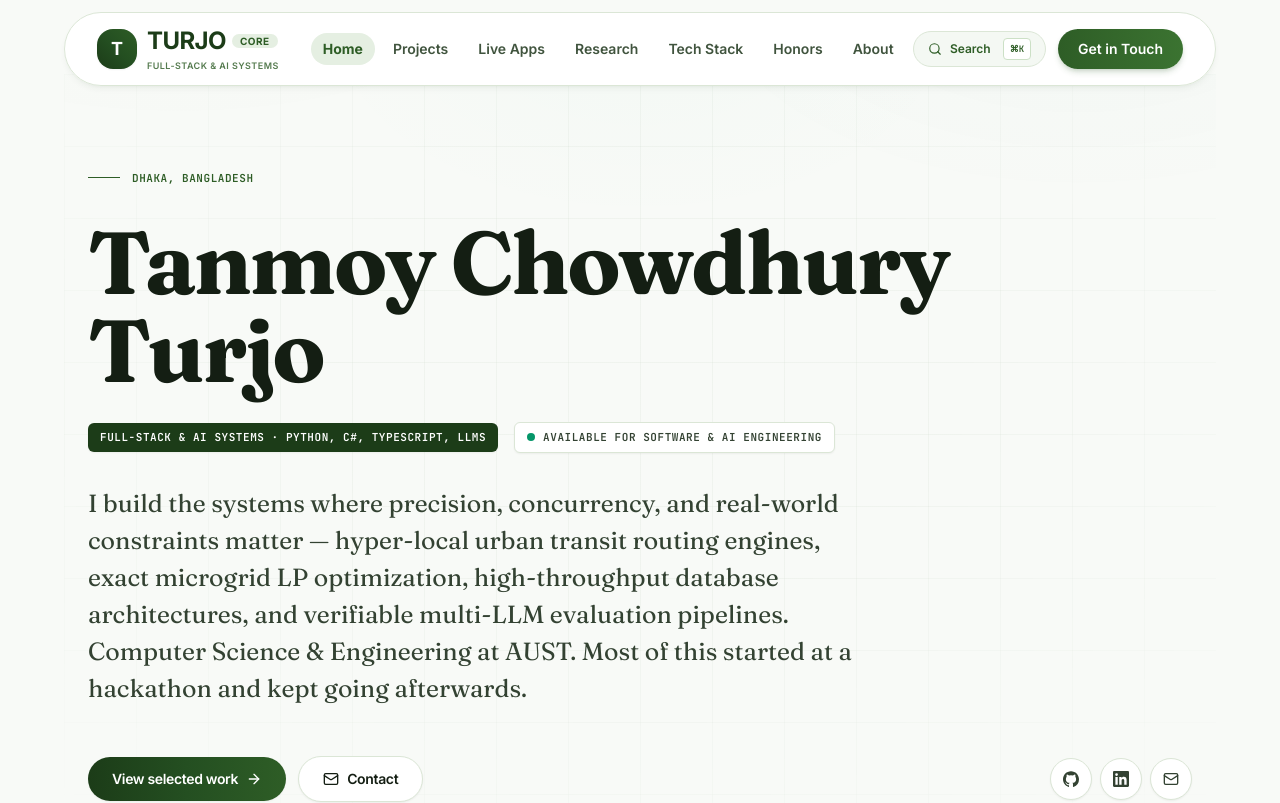
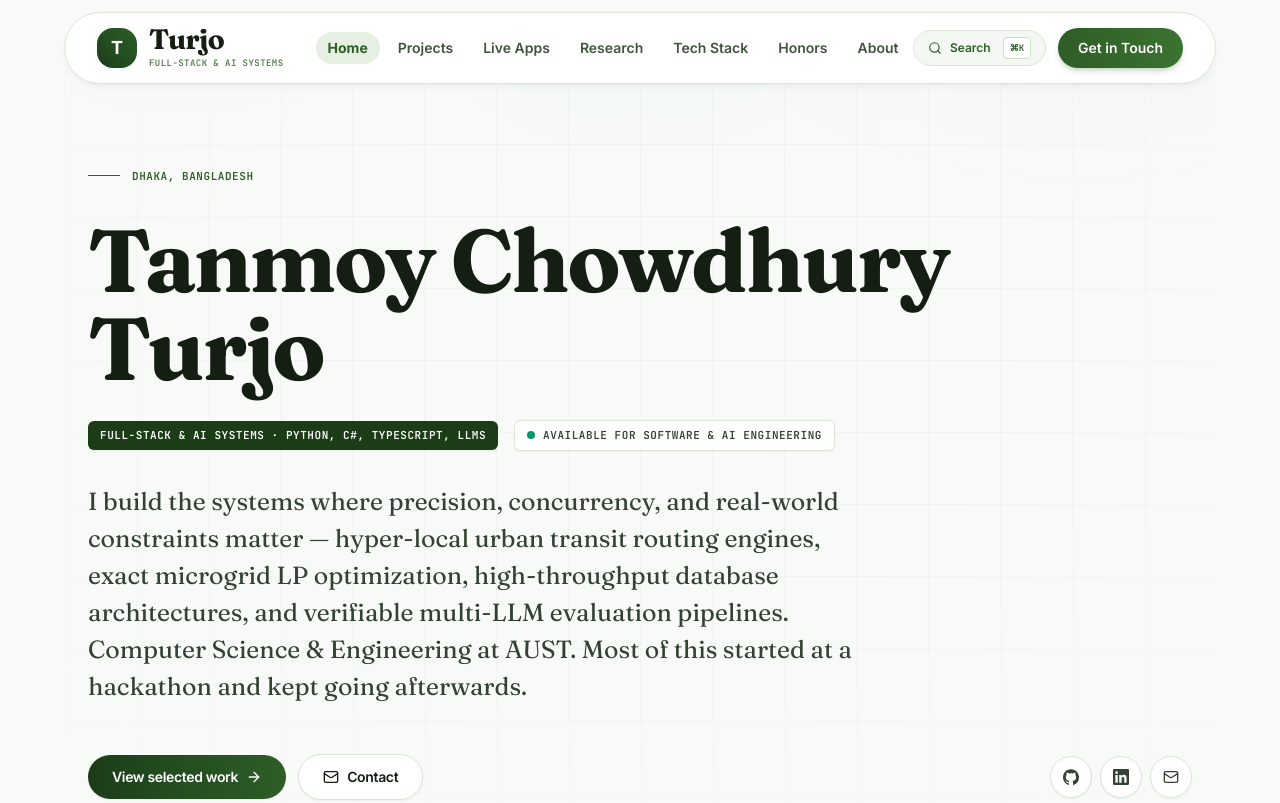
Before and after one commit to Turjo101365/portfolio, a React (Vite) app: page / in a window 1280 px wide. Shown: the top 803 px of the page. Built offline with nearby package versions, Linux system fonts and the light colour scheme.

Commit message:
style(navbar): use Fraunces serif font for Turjo and remove CORE badge

```diff
--- a/src/components/Navbar.tsx
+++ b/src/components/Navbar.tsx
@@ -68,20 +68,15 @@ export const Navbar: React.FC<NavbarProps> = ({ onOpenSearch, onOpenContact }) =
         >
           {/* Logo & Brand (MELA Style) */}
           <div className="flex items-center gap-6 lg:gap-8">
-            <a href="#top" className="flex items-center space-x-2.5 group select-none">
+            <a href="#top" className="flex items-center space-x-3 group select-none">
               <div className="w-9 h-9 sm:w-10 sm:h-10 rounded-2xl bg-gradient-to-tr from-[#1c3c18] via-[#244f21] to-[#2e5d26] text-white flex items-center justify-center font-black text-lg shadow-sm group-hover:scale-105 group-hover:rotate-6 group-hover:shadow-md group-hover:shadow-emerald-900/20 transition-all duration-300">
                 T
               </div>
               <div className="flex flex-col">
-                <div className="flex items-center gap-1.5 leading-none">
-                  <span className="text-lg sm:text-2xl font-black tracking-tight text-[#1c3c18] group-hover:text-[#2e5d26] transition-colors">
-                    TURJO
-                  </span>
-                  <span className="text-[10px] font-black uppercase tracking-wider text-[#2e5d26] bg-[#e5efe2] group-hover:bg-[#2e5d26] group-hover:text-white px-2 py-0.5 rounded-full transition-all duration-300 shadow-xs">
-                    CORE
-                  </span>
-                </div>
-                <span className="text-[9px] text-[#557b4f] font-semibold uppercase tracking-wider mt-0.5">
+                <span className="font-display text-2xl sm:text-[1.75rem] font-bold tracking-tight text-[#141E13] group-hover:text-[#2e5d26] transition-colors leading-none">
+                  Turjo
+                </span>
+                <span className="text-[9px] text-[#557b4f] font-semibold uppercase tracking-wider mt-1 font-mono hidden sm:block">
                   Full-Stack &amp; AI Systems
                 </span>
               </div>
```
